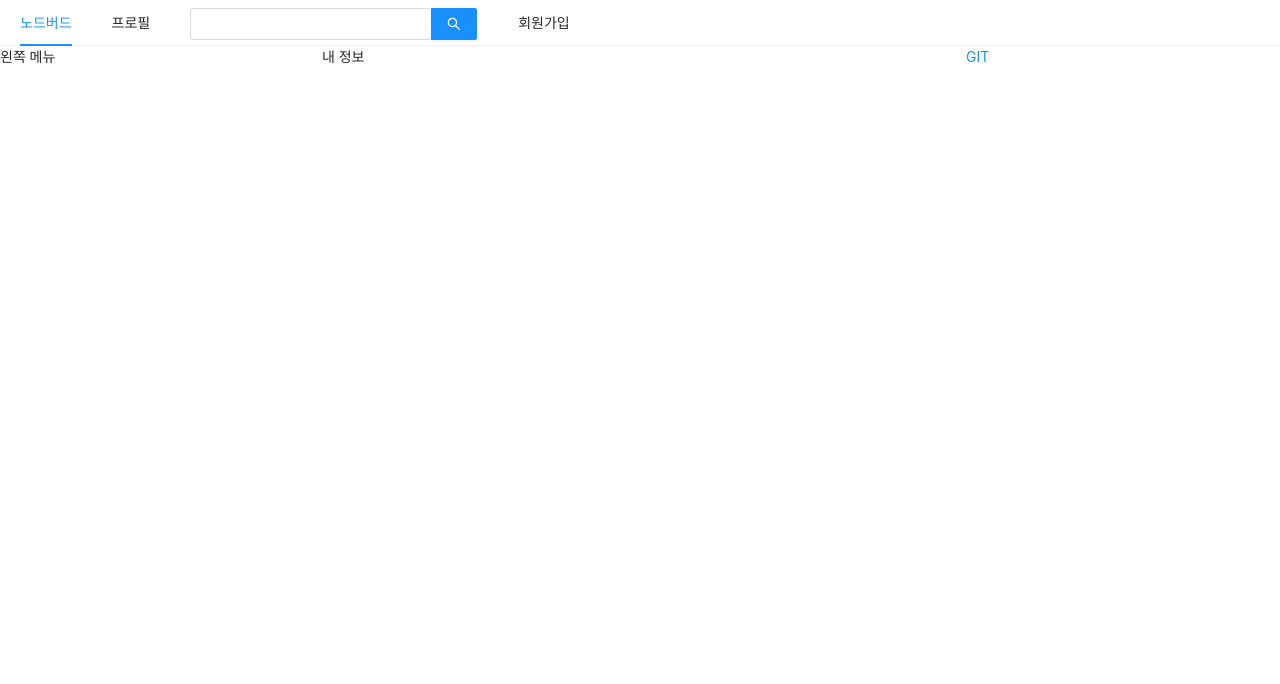
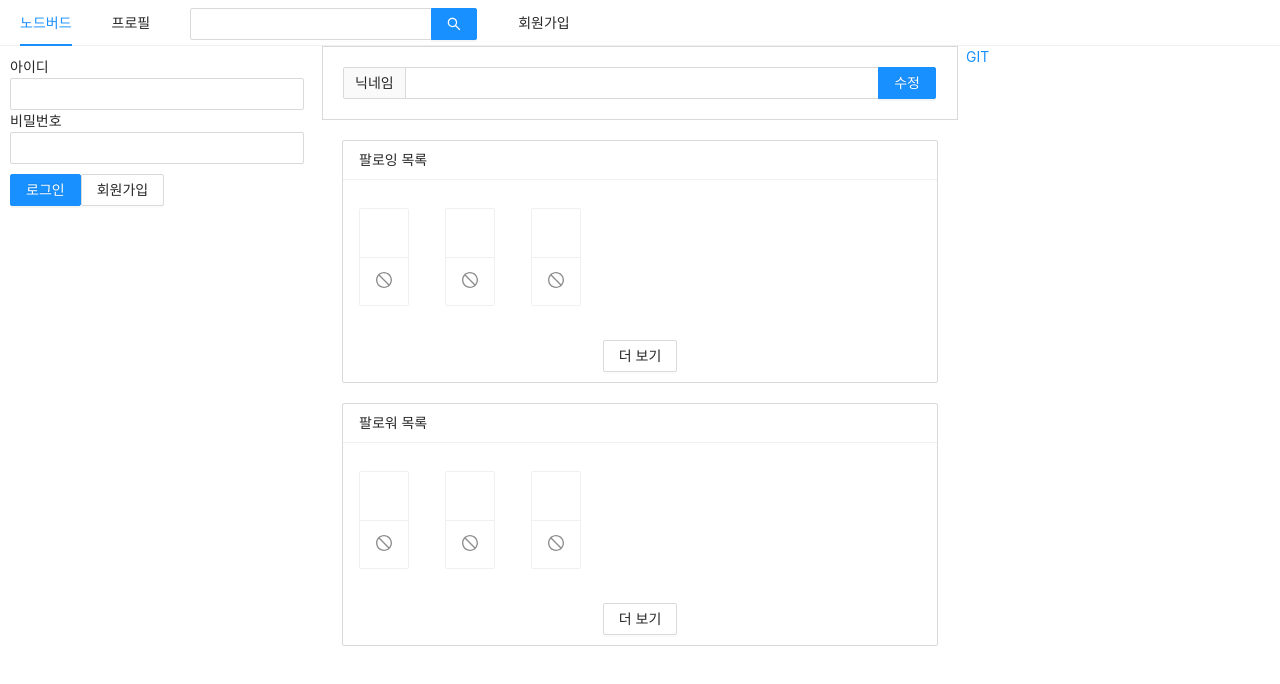
Before and after one commit to noah-personal-learning/react_nodebird, a Next.js app in the folder prepare/front/: page /profile in a window 1280 px wide. Shown: the top 684 px of the page. Built offline with nearby package versions, Linux system fonts and the light colour scheme.

Commit message:
화면 작업 진행중.

```diff
--- a/prepare/front/components/AppLayout.js
+++ b/prepare/front/components/AppLayout.js
@@ -1,10 +1,20 @@
-import React from 'react';
+import React, { useState } from 'react';
 import PropTypes from 'prop-types';
 import Link from 'next/link';
 import { Input, Menu, Row, Col } from 'antd';
+import styled from 'styled-components';
 
+import UserProfile from '../components/UserProfile';
+import LoginForm from '../components/LoginForm';
+
+const SearchInput = styled(Input.Search)`
+    vertical-align : middle;
+`;
 
 const AppLayout = ({children}) => {
+
+    const [isLoggedIn, setIsLoggedIn] = useState(false);
+
     return (
         <div>
             <Menu mode='horizontal'>
@@ -15,7 +25,7 @@ const AppLayout = ({children}) => {
                     <Link href="/profile"><a>프로필</a></Link>
                 </Menu.Item>
                 <Menu.Item>
-                    <Input.Search enterButton style={{verticalAlign : "middle"}}/>
+                    <SearchInput enterButton />
                 </Menu.Item>
                 <Menu.Item>
                     <Link href="/signup"><a>회원가입</a></Link>
@@ -24,7 +34,7 @@ const AppLayout = ({children}) => {
             {/* gutter : 여백 처리 컬럼 간의 사이의 합이 8px 만큼 padding 적용 */}
             <Row gutter={8}>
                 <Col xs={24} md={6}>
-                    왼쪽 메뉴
+                    {isLoggedIn ? <UserProfile setIsLoggedIn={setIsLoggedIn} /> : <LoginForm setIsLoggedIn={setIsLoggedIn} />}
                 </Col>
                 <Col xs={24} md={12}>
                     {children}
--- /dev/null
+++ b/prepare/front/components/FollowList.js
@@ -0,0 +1,32 @@
+import { Card, List, Button } from 'antd';
+import { StopOutlined } from '@ant-design/icons';
+import React from 'react';
+import PropTypes from 'prop-types';
+
+const FollowList = ({ header, data }) => {
+  return (
+    <List
+        style = {{margin : 20}}
+        grid = {{ gutter : 4, xs : 2, md : 3}}
+        size = "small"
+        header = {<div>{header}</div>}
+        loadMore = {<div style={{ textAlign : 'center', margin : '10px 0'}}><Button>더 보기</Button></div>}
+        bordered
+        dataSource={data}
+        renderItem={(item) => (
+            <List.Item style={{ marginTop : 20}}>
+                <Card actions={[<StopOutlined key="stop" />]}>
+                    <Card.Meta description={item.nickName} />
+                </Card>
+            </List.Item>
+        )}
+    />
+  )
+}
+
+FollowList.propTypes = {
+    header : PropTypes.string.isRequired,
+    data : PropTypes.array.isRequired,
+};
+
+export default FollowList;
--- /dev/null
+++ b/prepare/front/components/LoginForm.js
@@ -0,0 +1,68 @@
+import { Form, Input, Button } from 'antd';
+import React, { useCallback, useState } from 'react'
+import Link from 'next/link';
+import styled from 'styled-components';
+
+// 회원가입 라이브러리 폼 존재 추후에 적용하면 좋을 것 으로 보임.
+const ButtonWrapper = styled.div`
+    margin-top: 10px;
+`;
+
+const FormWrapper = styled(Form)`
+    padding: 10px;
+`;
+
+const LoginForm = ({ setIsLoggedIn }) => {
+    const [id, setId] = useState('');
+    const [password, setPassword] = useState('');
+    // useCallBack : 컴포넌트 안에서 적용되는 함수는 useCallback을 사용한다.
+    const onChangeId = useCallback((e) => {
+        setId(e.target.value)
+    }, []);
+
+    const onChangePassword = useCallback((e) => {
+        setPassword(e.target.value)
+    }, []);
+
+
+    const onSubmitForm = useCallback(() => {
+        console.log(id, password);
+        setIsLoggedIn(true);
+    }, [id, password]);
+
+    return (
+        <FormWrapper onFinish={onSubmitForm}>
+            <div>
+                <label htmlFor="user-id">아이디</label>
+                <br />
+                <Input
+                    name="user-id"
+                    value={id}
+                    onChange={onChangeId}
+                    required
+                />
+            </div>
+            <div>
+                <label htmlFor="user-password">비밀번호</label>
+                <br />
+                <Input
+                    name="user-password"
+                    type="password"
+                    value={password}
+                    onChange={onChangePassword}
+                    required
+                />
+            </div>
+            <ButtonWrapper>
+                <Button type="primary" htmlType="submit" loading={false}>로그인</Button>
+                <Link href="/signup"><a><Button>회원가입</Button></a></Link>
+            </ButtonWrapper>
+            <div>
+            </div>
+            <div>
+            </div>
+        </FormWrapper>
+    );
+};
+
+export default LoginForm;
--- /dev/null
+++ b/prepare/front/components/NicknameEditForm.js
@@ -0,0 +1,13 @@
+import React from 'react';
+import { Form, Input } from 'antd';
+
+const NicknameEditForm = () => {
+
+    return (
+        <Form style={{ marginBottom: '20px', border: '1px solid #d9d9d9', padding: '20px' }}>
+            <Input.Search addonBefore = "닉네임" enterButton = "수정" />
+        </Form>
+    );
+};
+
+export default NicknameEditForm;
--- /dev/null
+++ b/prepare/front/components/UserProfile.js
@@ -0,0 +1,27 @@
+import { Avatar, Button, Card } from 'antd'
+import React, { useCallback } from 'react'
+
+const UserProfile = ({ setIsLoggedIn }) => {
+
+    const onLogout = useCallback(() => {
+        setIsLoggedIn(false);
+    }, []);
+
+    return (
+        <Card
+            actions={[
+                <div key="twit">백팩<br /> 0</div>,
+                <div key="followings">팔로잉<br /> 0</div>,
+                <div key="followings">팔로워<br /> 0</div>,
+            ]}
+        >
+            <Card.Meta
+                avatar = {<Avatar>N</Avatar>}
+                title = "Noah"
+            />
+            <Button onClick={onLogout}>로그아웃</Button>
+        </Card>
+    );
+};
+
+export default UserProfile;
--- a/prepare/front/pages/profile.js
+++ b/prepare/front/pages/profile.js
@@ -1,16 +1,25 @@
 import React from 'react';
-import AppLayout from '../components/AppLayout';
 import Head from 'next/head';
 
+import AppLayout from '../components/AppLayout';
+import NicknameEditForm from '../components/NicknameEditForm';
+import FollowList from '../components/FollowList';
+
 const Profile = () => {
+
+    const followerList  = [{nickname : 'A'}, {nickname : 'B'}, {nickname : 'C'}];
+    const followingList = [{nickname : 'D'}, {nickname : 'E'}, {nickname : 'F'}];
+
     return (
         <div>
             <Head>
                 <meta charSet='UTF-8'/>
-                <title>내 정보 : NordBird</title>
+                <title>내 프로필 : NordBird</title>
             </Head>
             <AppLayout>
-                <div>내 정보</div>
+                <NicknameEditForm/>
+                <FollowList header="팔로잉 목록" data={followingList} />
+                <FollowList header="팔로워 목록" data={followerList} />
             </AppLayout>
         </div>
     );
```
